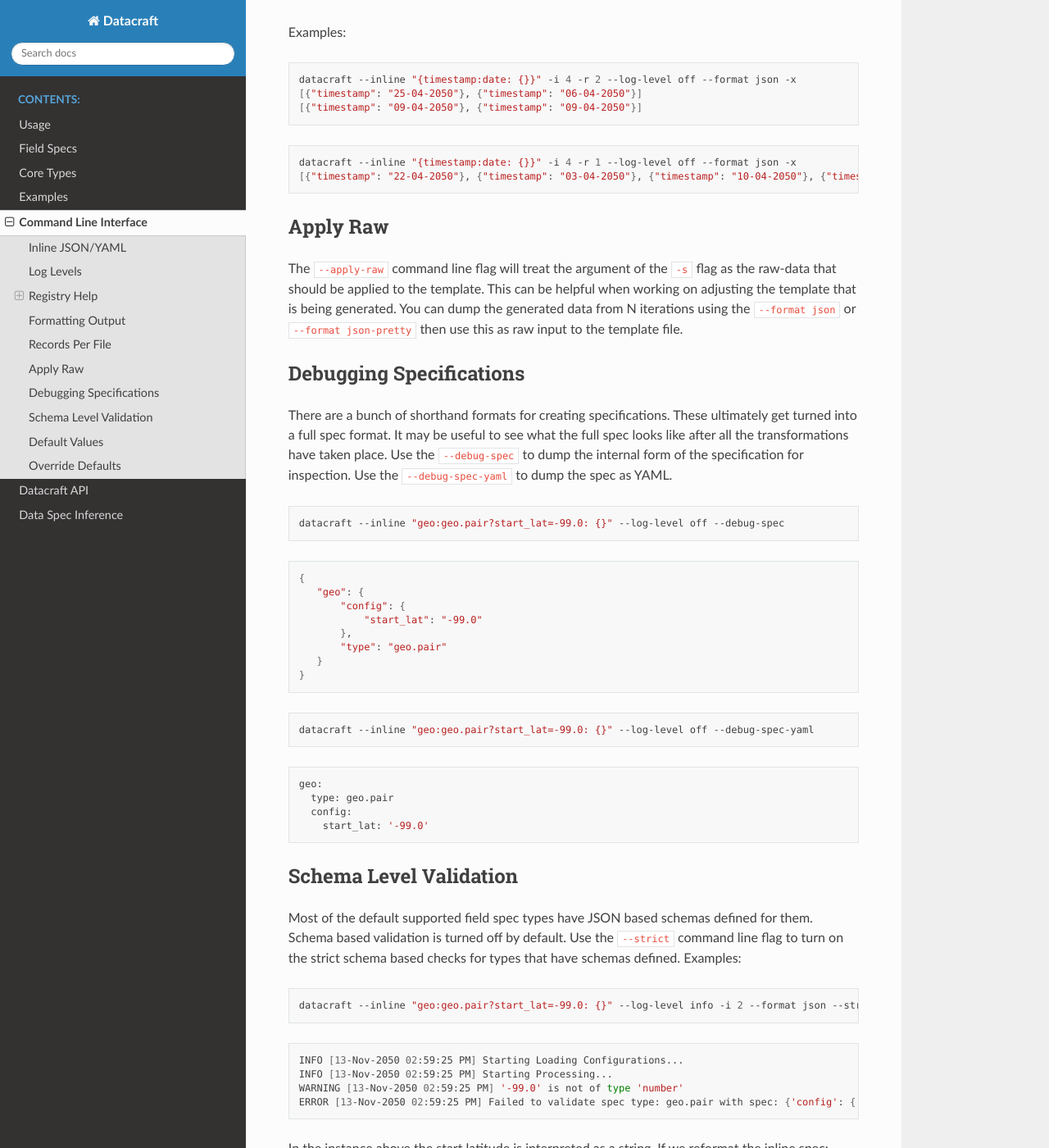
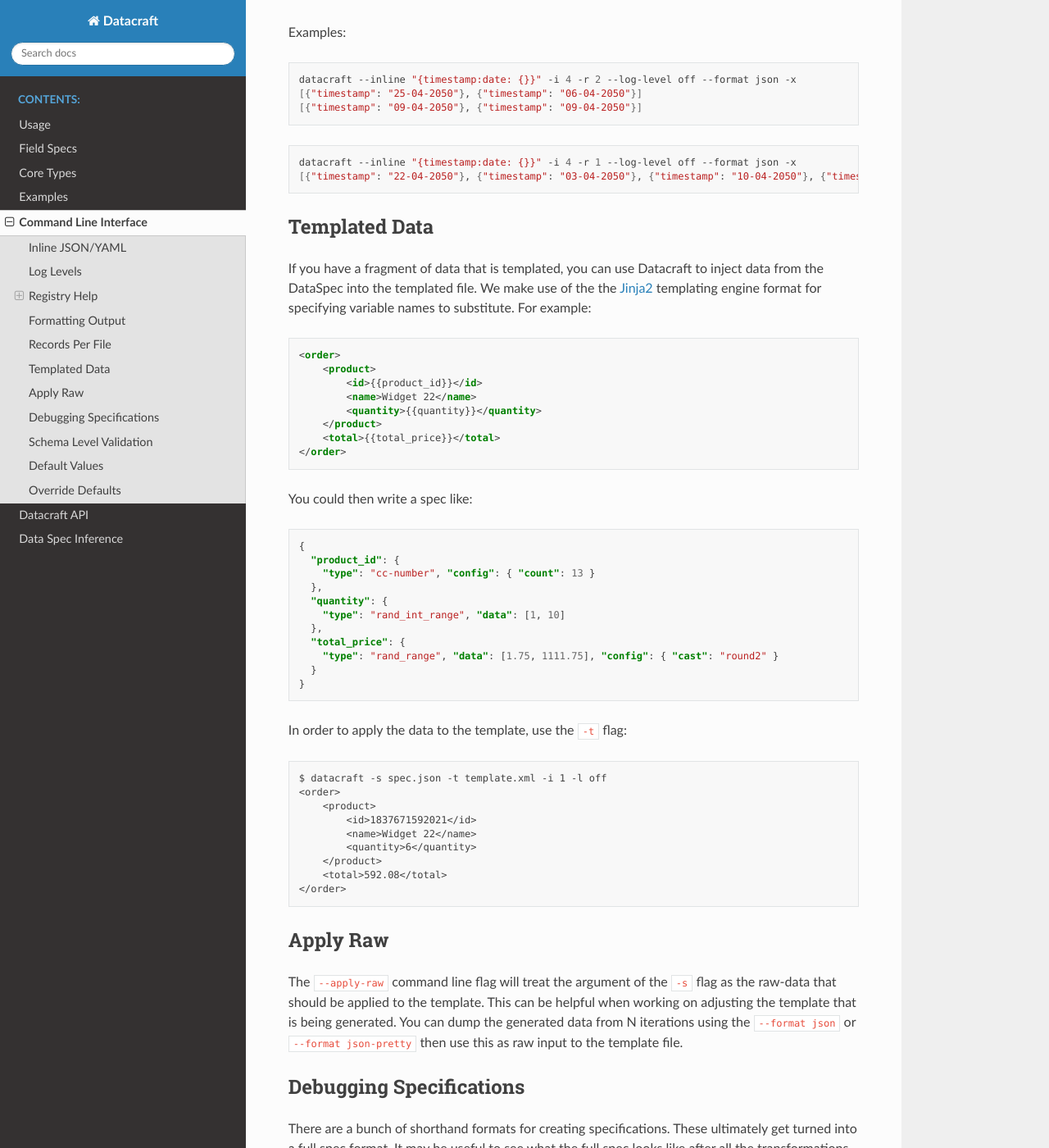
Before and after one commit to bbux-dev/datacraft, a Sphinx documentation site: the page built from docs/source/cli.rst, in a window 1280 px wide and 1400 px high, scrolled down 4713 px. Shown: the whole window at 82% size. Built offline with Sphinx 7.4.7 and the Read the Docs theme 3.1.0, drawn with Linux system fonts in a browser that asks for light colours.

Commit message:
Added missing docs for templating command line option

```diff
--- a/docs/source/cli.rst
+++ b/docs/source/cli.rst
@@ -263,6 +263,53 @@
    datacraft --inline "{timestamp:date: {}}" -i 4 -r 1 --log-level off --format json -x
    [{"timestamp": "22-04-2050"}, {"timestamp": "03-04-2050"}, {"timestamp": "10-04-2050"}, {"timestamp": "06-04-2050"}]
 
+Templated Data
+--------------
+
+If you have a fragment of data that is templated, you can use Datacraft to inject data from the DataSpec into the
+templated file. We make use of the  the `Jinja2 <https://pypi.org/project/Jinja2/>`_ templating engine format for
+specifying variable names to substitute. For example:
+
+.. code-block:: html
+
+    <order>
+        <product>
+            <id>{{product_id}}</id>
+            <name>Widget 22</name>
+            <quantity>{{quantity}}</quantity>
+        </product>
+        <total>{{total_price}}</total>
+    </order>
+
+You could then write a spec like:
+
+.. code-block:: json
+
+    {
+      "product_id": {
+        "type": "cc-number", "config": { "count": 13 }
+      },
+      "quantity": {
+        "type": "rand_int_range", "data": [1, 10]
+      },
+      "total_price": {
+        "type": "rand_range", "data": [1.75, 1111.75], "config": { "cast": "round2" }
+      }
+    }
+
+In order to apply the data to the template, use the ``-t`` flag:
+
+.. code-block:: text
+
+    $ datacraft -s spec.json -t template.xml -i 1 -l off
+    <order>
+        <product>
+            <id>1837671592021</id>
+            <name>Widget 22</name>
+            <quantity>6</quantity>
+        </product>
+        <total>592.08</total>
+    </order>
 
 Apply Raw
 ---------
```
